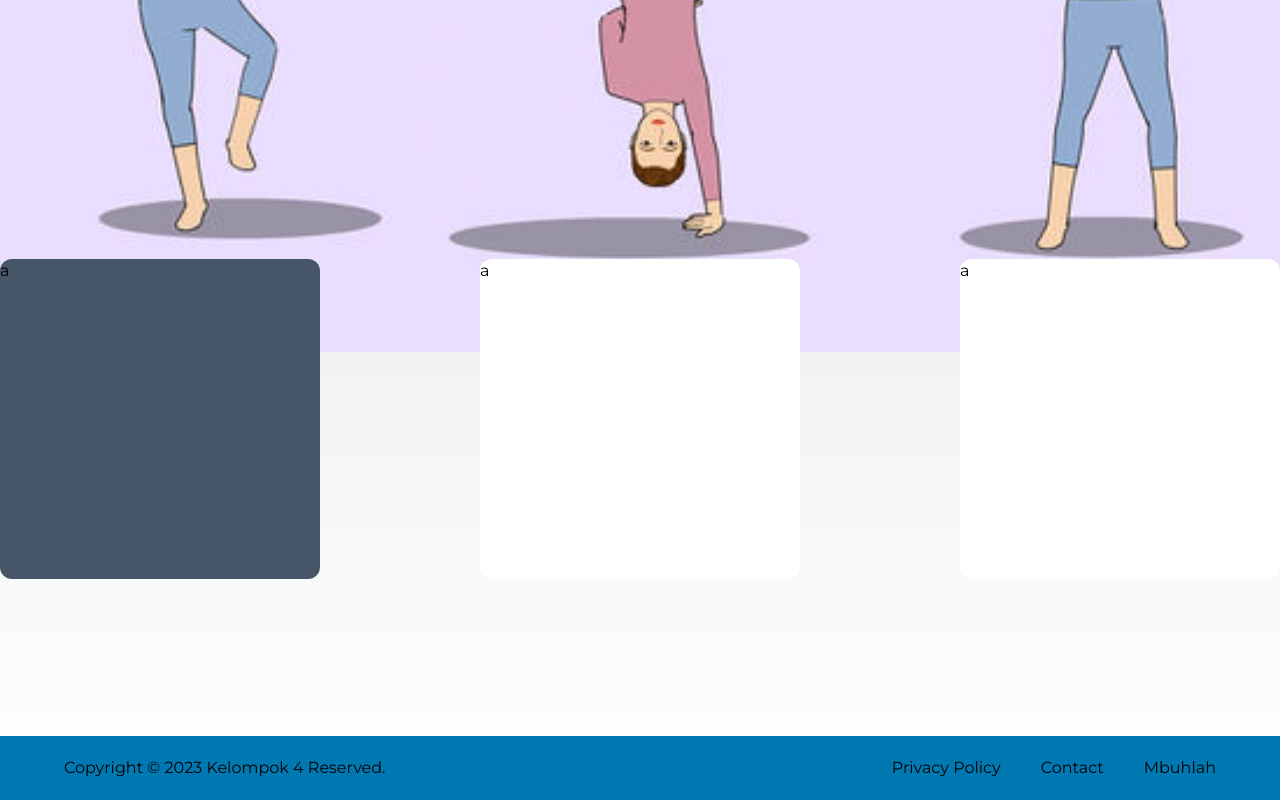
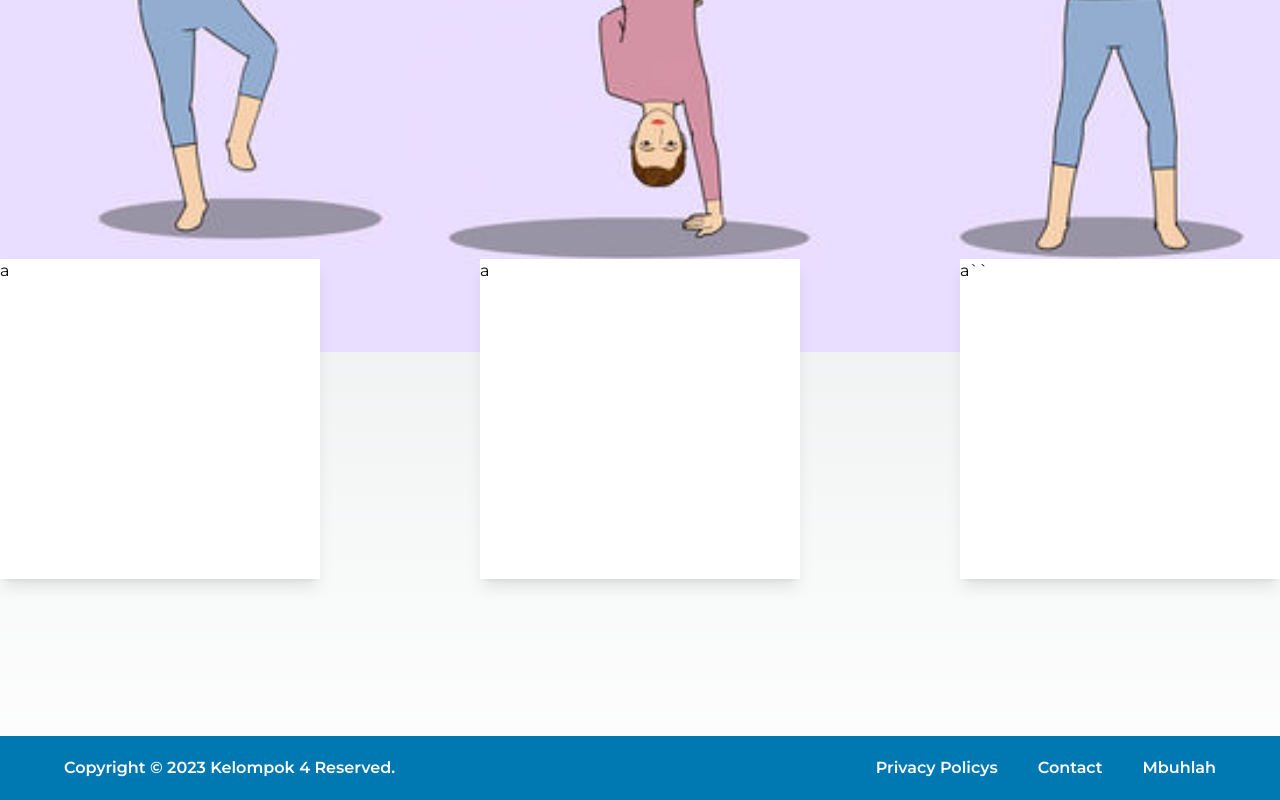
Before and after one commit to Lintangeaa/web-klinik, a Next.js app: page / in a window 1280 px wide. Shown: the part 541-1341 px from the top of the page. Built offline with nearby package versions, Linux system fonts and the light colour scheme.

Commit message:
new change

```diff
--- a/components/Footer.js
+++ b/components/Footer.js
@@ -1,22 +1,21 @@
-import React from 'react'
+import React from "react"
 
 const Footer = () => {
   return (
     <main>
       <div className="py-5 bg-secondary">
-        <div className="flex justify-between max-w-6xl mx-auto">
-          <p className='w-1/2'>Copyright © 2023 Kelompok 4 Reserved.</p>
-          <div className='w-1/2'>
-            <ul className='flex justify-end space-x-10 text-normal'>
-              <li>Privacy Policy</li>
-              <li>Contact</li>
+        <div className="flex justify-between max-w-6xl mx-auto font-semibold text-white">
+          <p className="w-1/2">Copyright © 2023 Kelompok 4 Reserved.</p>
+          <div className="w-1/2">
+            <ul className="flex justify-end space-x-10 text-normal">
+              <li>Privacy Policy</li>s<li>Contact</li>
               <li>Mbuhlah</li>
             </ul>
           </div>
         </div>
       </div>
     </main>
-  );
+  )
 }
 
 export default Footer
--- a/pages/index.js
+++ b/pages/index.js
@@ -1,25 +1,25 @@
-import Image from 'next/image'
-import CarouselHome from '@/components/carousel/CarouselHome'
+import Image from "next/image"
+import CarouselHome from "@/components/carousel/CarouselHome"
 
 export default function Home() {
   return (
     <main className="">
-      <div className='w-full'>
+      <div className="w-full">
         <div className="border-t-4 border-gray-200">
           <CarouselHome />
-          <div className="absolute z-50 w-full max-w-xs top-full bg-slate-600 right-3/4 h-80 rounded-xl">
+          <div className="absolute z-50 w-full max-w-xs top-full bg-white shadow-lg right-3/4 h-80 hover:bg-primary hover:text-white transition ease-in-out delay-150 hover:-translate-y-8 duration-300 ...">
             a
           </div>
-          <div className="absolute z-50 w-full max-w-xs transform -translate-x-1/2 bg-white top-full left-1/2 h-80 rounded-xl">
+          <div className="absolute z-50 w-full max-w-xs transform -translate-x-1/2 bg-white shadow-lg top-full left-1/2 h-80 hover:bg-primary hover:text-white transition ease-in-out delay-150 hover:-translate-y-8 duration-300 ...">
             a
           </div>
-          <div className="absolute z-50 w-full max-w-xs bg-white top-full left-3/4 h-80 rounded-xl">
-            a
+          <div className="absolute z-50 w-full max-w-xs bg-white shadow-lg top-full left-3/4 h-80 hover:bg-primary hover:text-white transition ease-in-out delay-150 hover:-translate-y-8 duration-300 ...">
+            a``
           </div>
         </div>
       </div>
 
       <div className="flex h-96"></div>
     </main>
-  );
+  )
 }
```
